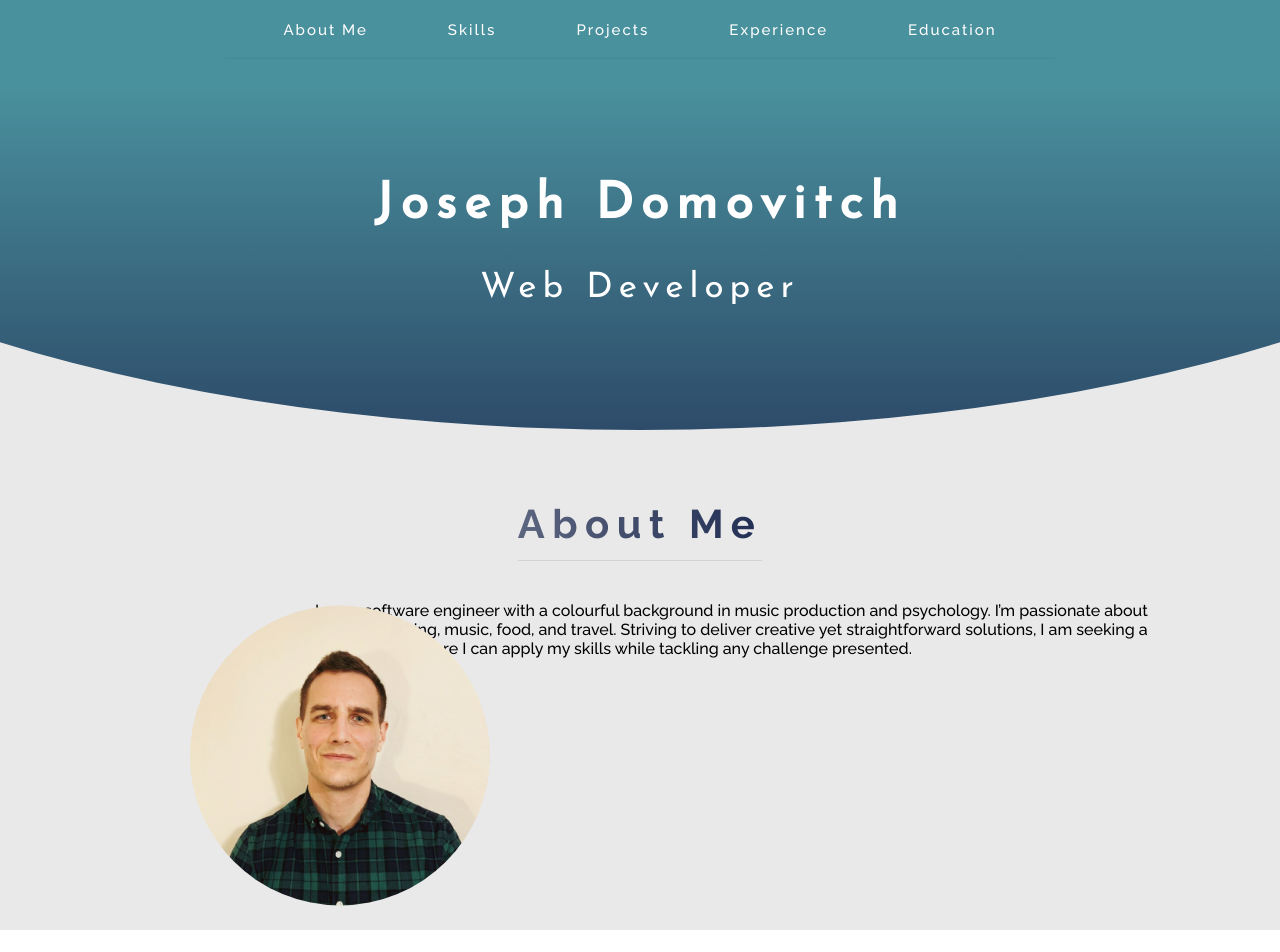
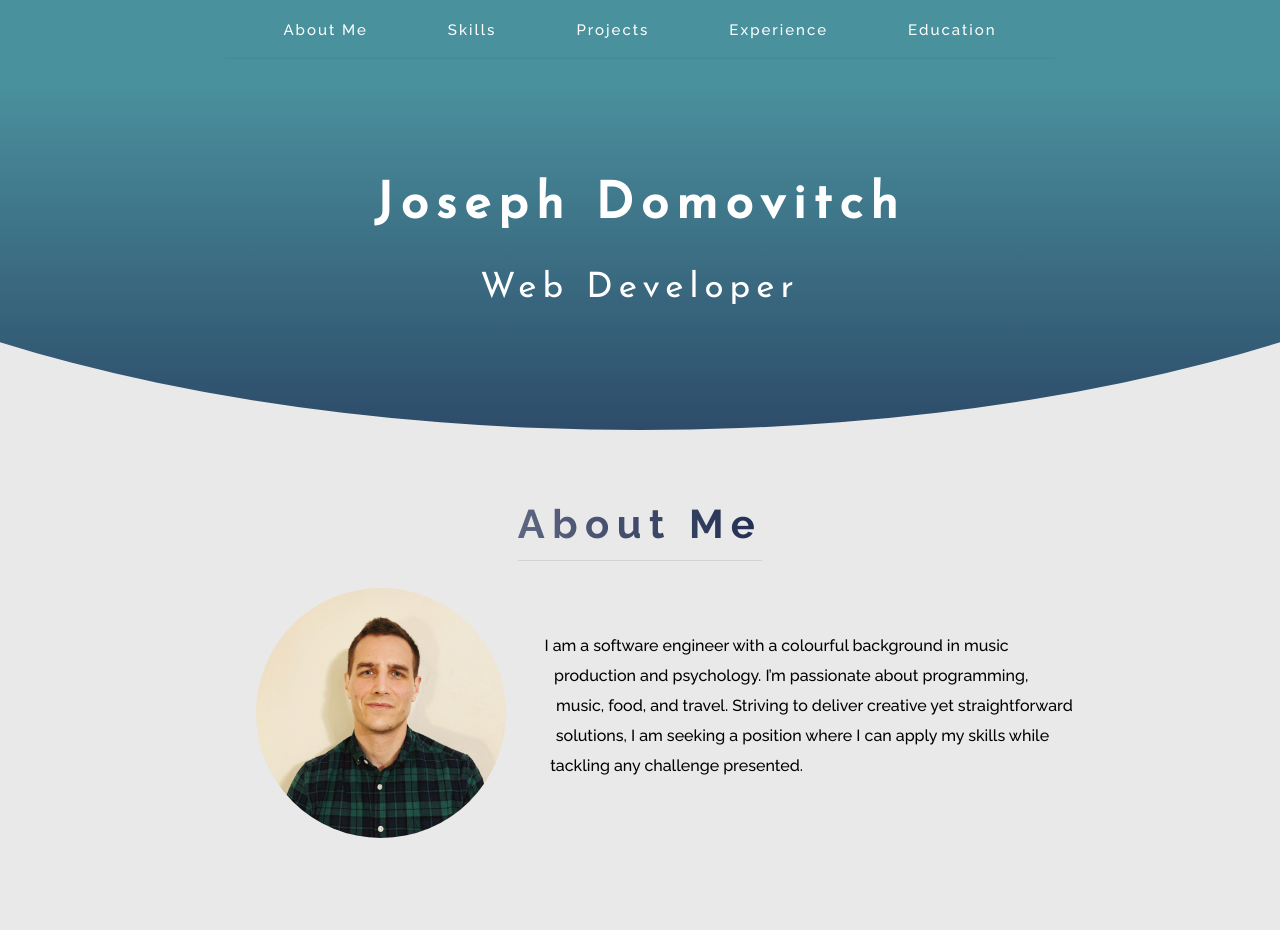
Before and after one commit to jdomo/jd-portfolio, a React (Create React App) app: page / in a window 1280 px wide. Shown: the top 952 px of the page. Built offline with nearby package versions, Linux system fonts and the light colour scheme.

Commit message:
wrap text around image

```diff
--- a/src/components/About.js
+++ b/src/components/About.js
@@ -7,6 +7,7 @@ const About = () => {
         <h3 className="heading-secondary" id="about">About Me</h3>
       </div>
       <div className="u-margin-top">
+        <div className="section-about__content">
           <div className="row">
             <figure className="section-about__shape">
               <img src="img/jd.jpg" className="section-about__img" alt="Joseph"/>
@@ -21,6 +22,7 @@ const About = () => {
             </div>
           </div>
         </div>
+      </div>
     </section>
   )
 }
--- a/src/css/style.css
+++ b/src/css/style.css
@@ -49,6 +49,11 @@ header {
     transform: scale(1.025) translate(-1rem, -1rem);
     text-shadow: 3rem 3rem 0.5rem rgba(119, 119, 119, 0.2);
     border-bottom: none; }
+
+.heading-tertiary {
+  margin: auto;
+  font-weight: 700;
+  text-transform: uppercase; }
 
 .u-center-text {
   text-align: center !important; }
@@ -150,16 +155,24 @@ header {
   background-color: #e9e9e9;
   padding: 17rem 0 25rem 0;
   font-size: 1.6rem; }
+  .section-about__content {
+    position: relative;
+    width: 60%;
+    margin: auto; }
   .section-about__shape {
+    width: 25rem;
+    height: 25rem;
     float: left;
-    width: 30rem;
-    height: 30rem;
     -webkit-shape-outside: circle(50% at 50% 45%);
     shape-outside: circle(50% at 50% 45%);
     -webkit-clip-path: circle(50% at 50% 45%);
     clip-path: circle(50% at 50% 45%);
-    transform: translate(12rem, 2rem);
+    transform: translateX(rem);
     position: relative; }
   .section-about__img {
     width: 100%;
-    transform: translate(0, -5rem); }
+    transform: translateY(-5rem); }
+  .section-about__text {
+    padding-top: 3rem;
+    transform: translateX(5rem);
+    line-height: 3rem; }
--- a/src/sass/pages/_home.scss
+++ b/src/sass/pages/_home.scss
@@ -5,21 +5,33 @@
   padding: 17rem 0 25rem 0;
   font-size: 1.6rem;
 
+  &__content {
+    position: relative;
+    width: 60%;
+    margin: auto;
+  }
+
   &__shape {
+    width: 25rem;
+    height: 25rem;
     float: left;
-    width: 30rem;
-    height: 30rem;
     -webkit-shape-outside: circle(50% at 50% 45%);
     shape-outside: circle(50% at 50% 45%);
     -webkit-clip-path: circle(50% at 50% 45%);
     clip-path: circle(50% at 50% 45%);
-    transform: translate(12rem, 2rem);
+    transform: translateX(rem);
     position: relative;
   }
 
   &__img {
     width: 100%;
-    transform: translate(0, -5rem);
+    transform: translateY(-5rem);
+  }
 
+  &__text {
+    padding-top: 3rem;
+    transform: translateX(5rem);
+    line-height: 3rem;
   }
+
 }
```
Also changed, not shown: src/sass/base/_typography.scss (+5 -5 lines). Lines whose indentation alone changed are shown as unchanged.
